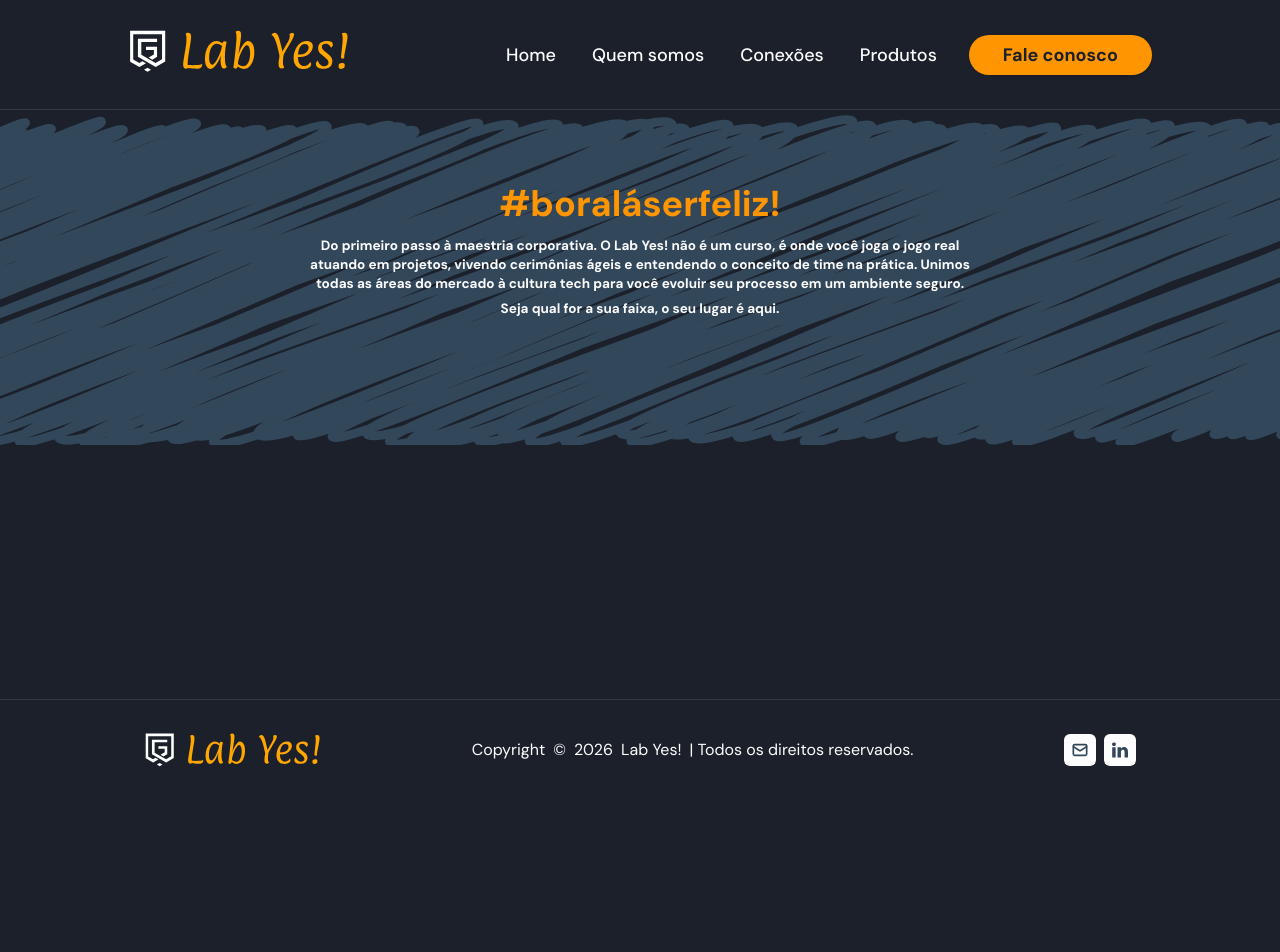
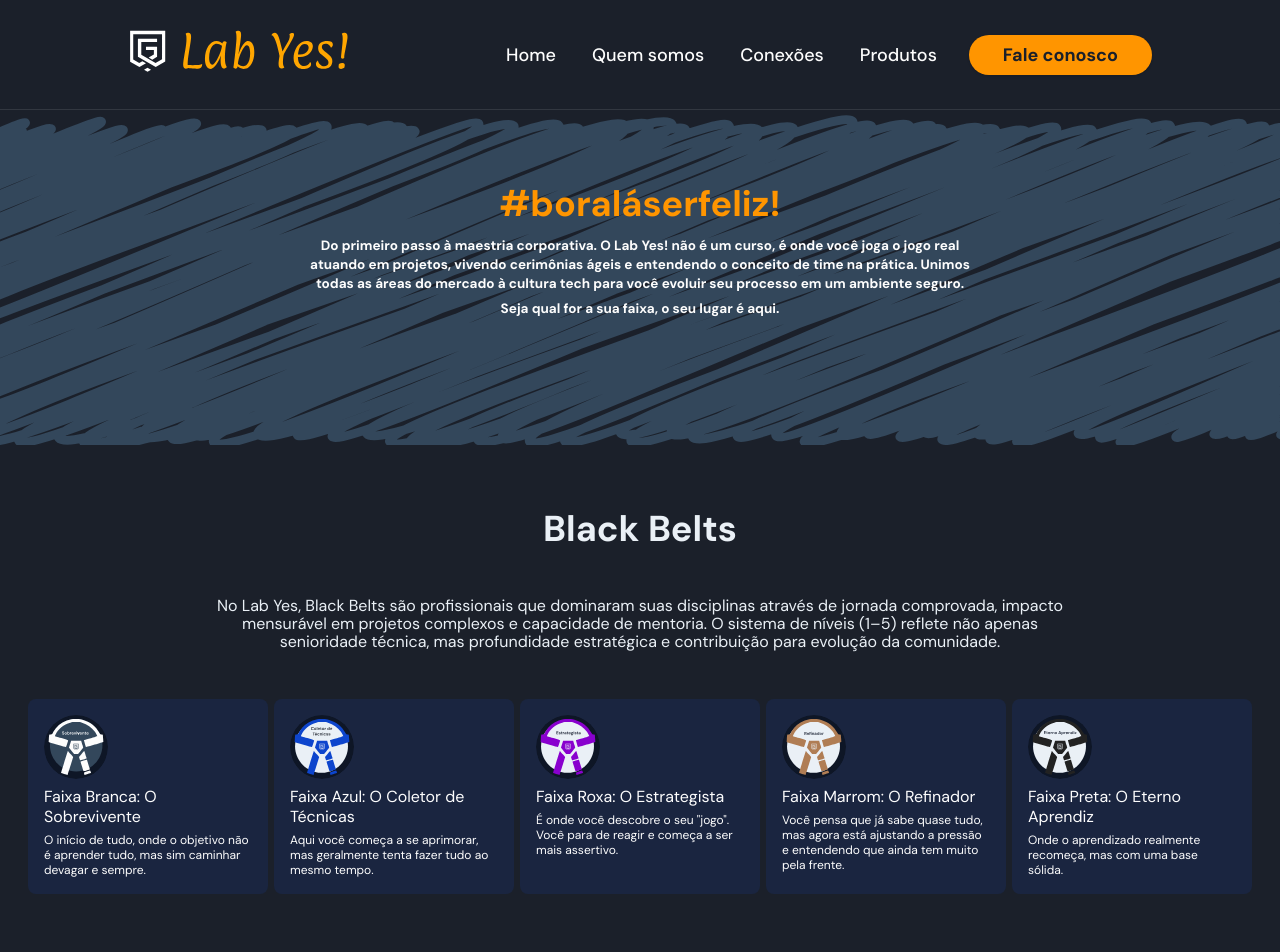
Before and after one commit to labyes24/LABYES-LP, a Next.js app: page /fale-conosco in a window 1280 px wide. Shown: the top 952 px of the page. Before the commit the page ends 800 px from the top, so only its background shows below. Built offline with nearby package versions, Linux system fonts and the light colour scheme; no server answers.

Commit message:
feat: Add BlackBeltsSection component to Contact Us page

```diff
--- a/src/app/fale-conosco/page.tsx
+++ b/src/app/fale-conosco/page.tsx
@@ -1,6 +1,7 @@
 import { Metadata } from 'next'
 
 import { navigation } from '@/lib/navigation'
+import { BlackBeltsSection } from './sections/contact-us-blackbelts'
 import { ContactUsHeroSection } from './sections/contact-us-hero'
 
 export const metadata: Metadata = {
@@ -11,6 +12,7 @@ export default function ContactUsPage() {
     return (
         <>
             <ContactUsHeroSection />
+            <BlackBeltsSection />
         </>
     )
 }
--- /dev/null
+++ b/src/app/fale-conosco/sections/contact-us-blackbelts.tsx
@@ -0,0 +1,95 @@
+import {
+    BeltCard,
+    BeltContent,
+    BeltDescription,
+    BeltIcon,
+    BeltTitle,
+} from '@/components/belt-card'
+
+export function BlackBeltsSection() {
+    return (
+        <section className="px-6 pb-16 pt-14 xl:pb-[8.25rem] xl:pt-16">
+            <h2 className="text-center text-3xl font-bold text-input xl:text-4xl">
+                Black Belts
+            </h2>
+            <p className="mt-6 text-center text-sm leading-none text-input sm:mx-auto sm:max-w-[600px] xl:mt-12 xl:max-w-[880px] xl:text-base xl:leading-[1.125]">
+                No Lab Yes, Black Belts são profissionais que dominaram suas
+                disciplinas através de jornada comprovada, impacto mensurável em
+                projetos complexos e capacidade de mentoria. O sistema de níveis
+                (1–5) reflete não apenas senioridade técnica, mas profundidade
+                estratégica e contribuição para evolução da comunidade.
+            </p>
+
+            <div
+                id="black-belts"
+                className="mt-6 flex flex-col gap-2 sm:mx-auto sm:max-w-[600px] sm:flex-row sm:flex-wrap sm:justify-center sm:gap-1.5 xl:mt-12 xl:max-w-[1224px]"
+            >
+                <BeltCard>
+                    <BeltIcon color="white" aria-describedby="faixa-branca" />
+                    <BeltContent>
+                        <BeltTitle id="faixa-branca">
+                            Faixa Branca: O Sobrevivente
+                        </BeltTitle>
+                        <BeltDescription>
+                            O início de tudo, onde o objetivo não é aprender
+                            tudo, mas sim caminhar devagar e sempre.
+                        </BeltDescription>
+                    </BeltContent>
+                </BeltCard>
+
+                <BeltCard>
+                    <BeltIcon color="blue" aria-describedby="faixa-azul" />
+                    <BeltContent>
+                        <BeltTitle id="faixa-azul">
+                            Faixa Azul: O Coletor de Técnicas
+                        </BeltTitle>
+                        <BeltDescription>
+                            Aqui você começa a se aprimorar, mas geralmente
+                            tenta fazer tudo ao mesmo tempo.
+                        </BeltDescription>
+                    </BeltContent>
+                </BeltCard>
+
+                <BeltCard>
+                    <BeltIcon color="pink" aria-describedby="faixa-roxa" />
+                    <BeltContent>
+                        <BeltTitle id="faixa-roxa">
+                            Faixa Roxa: O Estrategista
+                        </BeltTitle>
+                        <BeltDescription>
+                            É onde você descobre o seu &quot;jogo&quot;. Você
+                            para de reagir e começa a ser mais assertivo.
+                        </BeltDescription>
+                    </BeltContent>
+                </BeltCard>
+
+                <BeltCard>
+                    <BeltIcon color="brown" aria-describedby="faixa-marrom" />
+                    <BeltContent>
+                        <BeltTitle id="faixa-marrom">
+                            Faixa Marrom: O Refinador
+                        </BeltTitle>
+                        <BeltDescription>
+                            Você pensa que já sabe quase tudo, mas agora está
+                            ajustando a pressão e entendendo que ainda tem muito
+                            pela frente.
+                        </BeltDescription>
+                    </BeltContent>
+                </BeltCard>
+
+                <BeltCard>
+                    <BeltIcon color="black" aria-describedby="faixa-preta" />
+                    <BeltContent>
+                        <BeltTitle id="faixa-preta">
+                            Faixa Preta: O Eterno Aprendiz
+                        </BeltTitle>
+                        <BeltDescription>
+                            Onde o aprendizado realmente recomeça, mas com uma
+                            base sólida.
+                        </BeltDescription>
+                    </BeltContent>
+                </BeltCard>
+            </div>
+        </section>
+    )
+}
```
